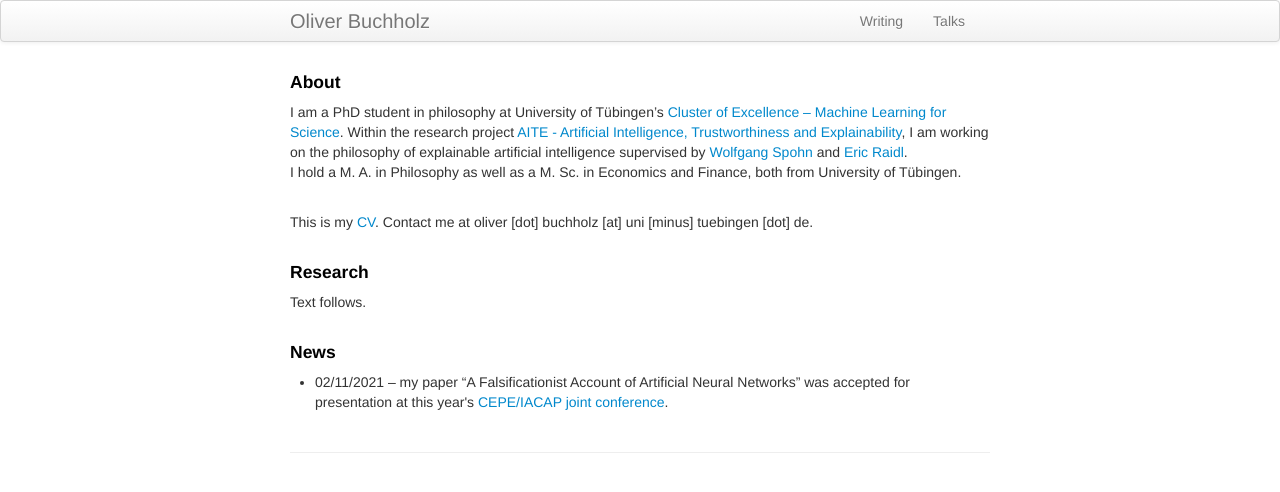
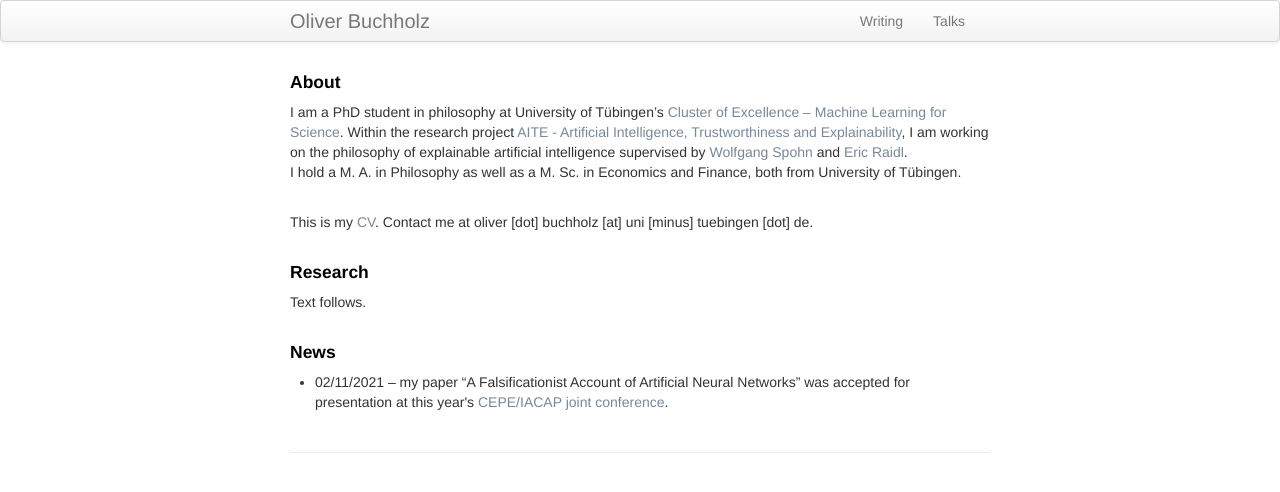
Before and after one commit to oliverbuchholz/oliverbuchholz.github.io, a Jekyll site: the page built from index.md, in a window 1280 px wide. Shown: the top 492 px of the page. Built offline with Jekyll 4.4.1, drawn with Linux system fonts in a browser that asks for light colours.

Commit message:
updated link colors

```diff
--- a/assets/themes/twitter/css/my_custom_css.css
+++ b/assets/themes/twitter/css/my_custom_css.css
@@ -7,15 +7,15 @@ code {
 }
 
 a code {
-    color: #black;
+    color: black;
 }
 
 a {
-    color: #black;
+    color: LightSlateGrey;
 }
 
 a:hover {
-    color: black;
+    color: LightSlateGrey;
     background-color: white;
     text-decoration: underline;
 }
```
